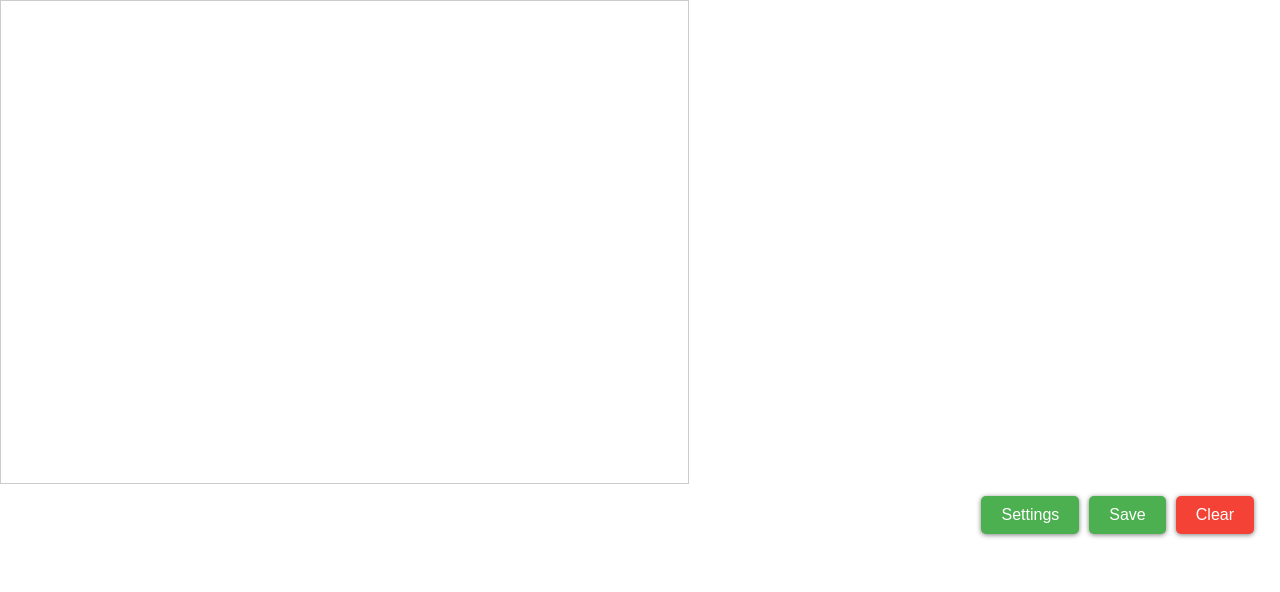
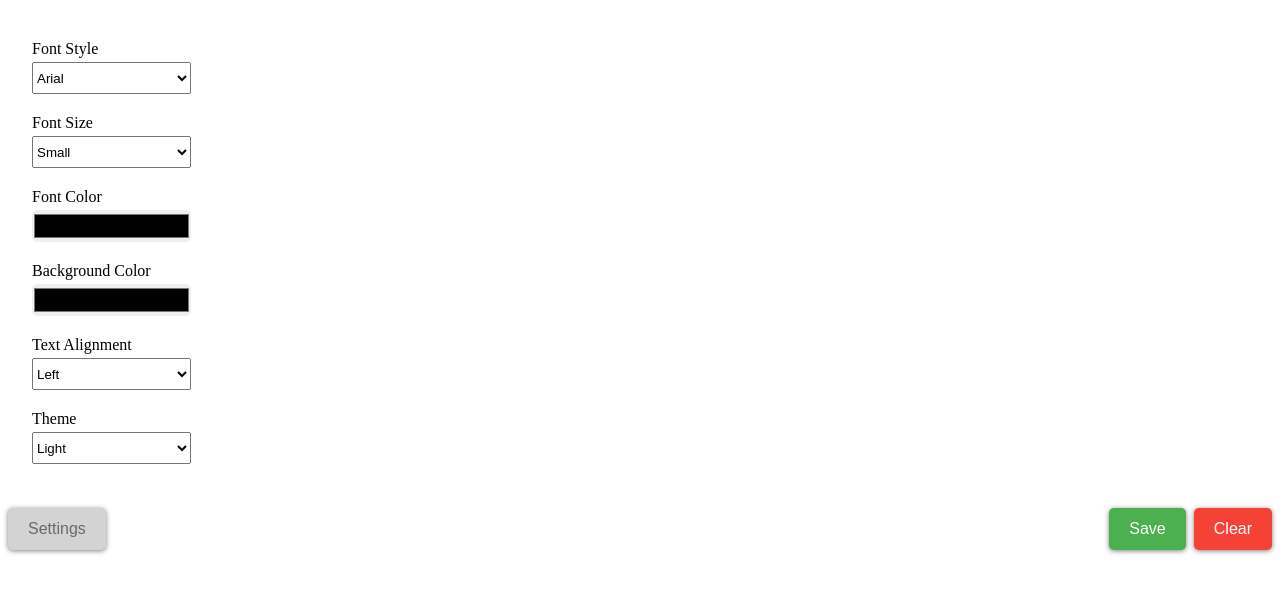
Before and after one commit to connoro7/Tabloid, a browser extension: page index.html in a window 1280 px wide. Both pictures are taken after a click on the button "Settings". Drawn offline with Linux system fonts and the light colour scheme.

Commit message:
🚧WIP: Implement settings page HTML, CSS, settings page toggle button

```diff
--- a/index.html
+++ b/index.html
@@ -9,14 +9,48 @@
     <title>Tabloid</title>
   </head>
   <body>
-    <div>
-      <textarea
-        name="note"
-        id="note"
-        cols="80"
-        rows="30"
-        style="resize: none"
-      ></textarea>
+    <div id="app">
+      <div id="settings" style="display: none">
+        <!-- font dropdown -->
+        <form id="settingsForm">
+          <label for="font">Font Style</label>
+          <select name="font" id="font">
+            <option value="Arial">Arial</option>
+            <option value="Courier New">Courier New</option>
+            <option value="Times New Roman">Times New Roman</option>
+            <option value="Verdana">Verdana</option>
+            <option value="Verdana">Monospace</option>
+          </select>
+          <!-- font size dropdown -->
+          <label for="fontSize">Font Size</label>
+          <select name="fontSize" id="fontSize">
+            <option value="12">Small</option>
+            <option value="14">Shmedium</option>
+            <option value="16">Medium</option>
+            <option value="18">Large</option>
+          </select>
+          <!-- font color -->
+          <label for="fontColor">Font Color</label>
+          <input type="color" name="fontColor" id="fontColor" />
+          <!-- background color -->
+          <label for="bgColor">Background Color</label>
+          <input type="color" name="bgColor" id="bgColor" />
+          <!-- text alignment -->
+          <label for="textAlign">Text Alignment</label>
+          <select name="textAlign" id="textAlign">
+            <option value="left">Left</option>
+            <option value="center">Center</option>
+            <option value="right">Right</option>
+          </select>
+          <!-- light mode / dark mode -->
+          <label for="theme">Theme</label>
+          <select name="theme" id="theme">
+            <option value="light">Light</option>
+            <option value="dark">Dark</option>
+          </select>
+        </form>
+      </div>
+      <textarea name="note" id="note" cols="80" rows="30"></textarea>
       <div id="btnContainer">
         <button id="settingsBtn" class="">Settings</button>
         <div class="statusContainer">
--- a/index.js
+++ b/index.js
@@ -1,8 +1,11 @@
 (function(){function r(e,n,t){function o(i,f){if(!n[i]){if(!e[i]){var c="function"==typeof require&&require;if(!f&&c)return c(i,!0);if(u)return u(i,!0);var a=new Error("Cannot find module '"+i+"'");throw a.code="MODULE_NOT_FOUND",a}var p=n[i]={exports:{}};e[i][0].call(p.exports,function(r){var n=e[i][1][r];return o(n||r)},p,p.exports,r,e,n,t)}return n[i].exports}for(var u="function"==typeof require&&require,i=0;i<t.length;i++)o(t[i]);return o}return r})()({1:[function(require,module,exports){
 document.addEventListener('DOMContentLoaded', () => {
   const textArea = document.querySelector("#note");
+  const settings = document.querySelector("#settings")
   const saveBtn = document.querySelector("#saveBtn");
-  const clearBtn = document.querySelector('#clearBtn')
+  const clearBtn = document.querySelector("#clearBtn")
+  const settingsBtn = document.querySelector("#settingsBtn");
+  const statusMsg = document.querySelector("status");
 
     // Get the current tab's URL
   chrome.tabs.query({ active: true, currentWindow: true }, function(tabs) {
@@ -39,26 +42,46 @@ document.addEventListener('DOMContentLoaded', () => {
       console.log('Note cleared')
     })
   }
-      // Get the span elements
-      const savedMsg = document.getElementById("saved");
-      const clearedMsg = document.getElementById("cleared");
+
+  settingsBtn.addEventListener('click', () => {
+    switch (settings.style.display) {
+      // Settings menu is toggled "OFF"
+      case "none":
+        settings.style.display = "block"
+        note.style.display = "none"
+        break;
+      // Settings menu is toggled "ON"
+      case "block":
+        settings.style.display = "none"
+        note.style.display = "initial"
+        break;
+      default:
+        settings.style.display = "none"
+        note.style.display = "initial"
+        break;
+      }
+  })
 
       // Add event listeners to the buttons
       saveBtn.addEventListener("click", showSavedMsg);
       clearBtn.addEventListener("click", showClearedMsg);
 
       function showSavedMsg() {
-        savedMsg.style.display = "block";
+        statusMsg.style.display = "block";
+        statusMsg.innerText = 'Saved'
         setTimeout(() => {
-          savedMsg.style.display = "none";
-        }, 1000);
+          statusMsg.style.display = "none";
+          statusMsg.innerText = ''
+        }, 2000);
       }
 
       function showClearedMsg() {
-        clearedMsg.style.display = "block";
+        statusMsg.style.display = "block";
+        statusMsg.innerText = 'Cleared'
         setTimeout(() => {
-          clearedMsg.style.display = "none";
-        }, 1000);
+          statusMsg.style.display = "none";
+          statusMsg.innerText = ''
+        }, 2000);
       }
 
 
--- a/style.css
+++ b/style.css
@@ -59,46 +59,98 @@
   --app-height: 500px;
 }
 
-#note {
-  overflow-y: auto;
-  border: 1px solid #ccc;
-  padding: 1rem;
-  background-color: transparent;
+#app {
+  display: initial;
+  width: var(--app-width);
+  height: var(--app-height);
 }
 
-div {
-  margin: 0;
+#note {
+  display: initial;
+  width: var(--app-width);
+  height: var(--app-height);
+  overflow-y: auto;
+  resize: none;
+}
+
+#settings {
+  display: block;
+  width: var(--app-width);
+  height: var(--app-height);
+  padding: 2rem;
+  font-size: 1rem;
+}
+
+#settingsForm {
+  display: flex;
+  flex-direction: column;
+  justify-content: space-between;
+  height: auto;
+  width: 25%;
+}
+
+#settingsForm > label,
+#settingsForm > input,
+#settingsForm > select {
+  display: block;
+  white-space: unset;
+  margin: 0 0 0.75rem 0;
   padding: 0;
+}
+
+#settingsForm > label {
+  font-size: 1rem;
+  font-weight: 500;
+  margin-top: 0.5rem;
+  margin-bottom: 0.25rem;
+}
+
+#settingsForm > select {
+  height: 2rem;
+}
+
+#settingsForm > input#bgColor,
+#settingsForm > input#fontColor {
+  width: 100%;
+  height: 2rem;
+  border: none;
+  border-radius: 5px;
+  padding: 0rem;
+  font-size: 1rem;
 }
 
 textarea {
   resize: none;
   margin: 0;
-  padding: 0;
-  background-color: transparent;
+  padding: 1rem;
+  border: none;
   outline: none;
 }
 
 textarea:active {
   outline: none;
+  border: none;
 }
 
+/* #region Buttons */
 #btnContainer {
   display: flex;
   justify-content: flex-end;
   margin: 0.5rem 1rem 0.5rem 0;
+  width: 100%;
+  position: relative;
 }
 
 button {
   background-color: #4caf50;
   border: none;
   color: white;
-  padding: 10px 20px;
+  padding: 0.75rem 1.25rem;
   text-align: center;
   text-decoration: none;
   display: inline-block;
-  font-size: 16px;
-  margin-right: 10px;
+  font-size: 1rem;
+  margin-right: 0.5rem;
   border-radius: 5px;
   cursor: pointer;
   box-shadow: 0px 1px 5px 0 rgba(0, 0, 0, 0.5);
@@ -107,10 +159,6 @@ button {
 button:disabled {
   background-color: #ccc;
   cursor: not-allowed;
-}
-
-button#clearBtn {
-  background-color: #f44336; /* Red */
 }
 
 button:active {
@@ -125,21 +173,34 @@ button:focus {
 button:hover {
   box-shadow: 0px 1px 5px 0 rgba(0, 0, 0, 0.5);
 }
-span.saved,
-span.cleared {
+
+button#settingsBtn {
+  background-color: lightgrey;
+  color: rgba(0, 0, 0, 0.5);
+  position: absolute;
+  top: 0;
+  left: 0.5rem;
+}
+
+button#clearBtn {
+  background-color: #f44336; /* Red */
+}
+/* #endregion */
+
+span.status {
   display: none;
   position: absolute;
   top: 50%;
   left: 50%;
-  transform: translate(-50%, -50%);
-  background-color: #4caf50;
   color: white;
+  background-color: var(--green-500);
   padding: 5px 10px;
   border-radius: 5px;
+  transform: translate(-50%, -50%);
   z-index: 1;
 }
 
-.verify {
+.status {
   display: flex;
   justify-content: center;
   align-items: center;
```
Also changed, not shown: indexDev.js (+33 -10 lines).
